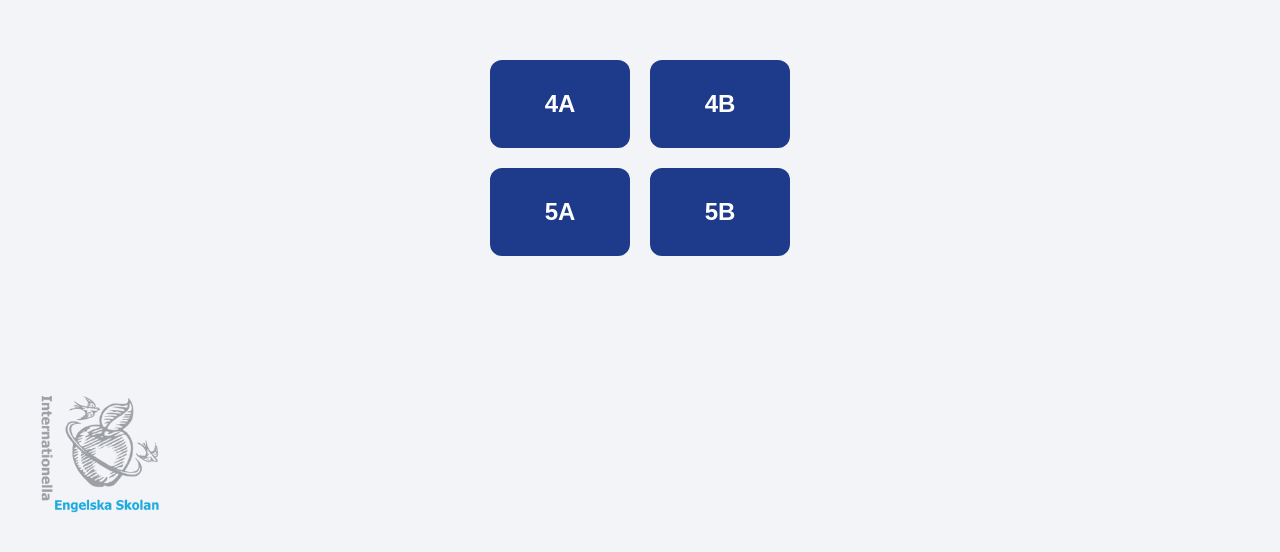
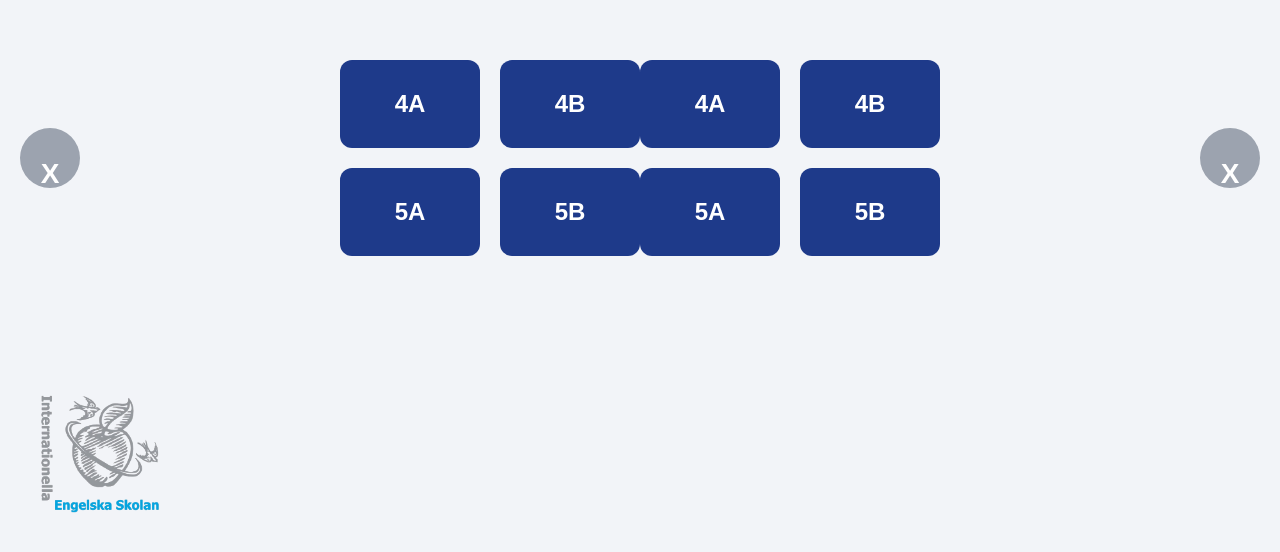
Before and after one commit to iesv-swe/house-points-junior, a plain HTML site: page index.html in a window 1280 px wide. Shown: the part 242-794 px from the top of the page. Drawn offline with Linux system fonts and the light colour scheme.

Commit message:
Update index.html

```diff
--- a/index.html
+++ b/index.html
@@ -1,3 +1,111 @@
+<!DOCTYPE html>
+<html lang="en">
+<head>
+    <meta charset="UTF-8">
+    <meta name="viewport" content="width=device-width, initial-scale=1.0">
+    <title>House Points</title>
+
+    <style>
+        body {
+            margin: 0;
+            height: 100vh;
+            display: flex;
+            justify-content: center;
+            align-items: center;
+            font-family: Arial, Helvetica, sans-serif;
+            background: #f2f4f8;
+        }
+
+        .container {
+            display: grid;
+            grid-template-columns: repeat(2, 1fr);
+            gap: 20px;
+            width: 300px;
+        }
+
+        button {
+            padding: 30px 0;
+            font-size: 24px;
+            font-weight: bold;
+            border: none;
+            border-radius: 12px;
+            cursor: pointer;
+            background: #1e3a8a;
+            color: white;
+            transition: background 0.2s ease, transform 0.1s ease;
+        }
+
+        button:hover {
+            background: #2563eb;
+        }
+
+        button:active {
+            transform: scale(0.97);
+        }
+
+        /* Side placeholder buttons */
+        .side-button {
+            position: fixed;
+            top: 50%;
+            transform: translateY(-50%);
+            width: 60px;
+            height: 60px;
+            border-radius: 50%;
+            font-size: 28px;
+            background: #9ca3af;
+            color: white;
+            cursor: default;
+        }
+
+        .side-left {
+            left: 20px;
+        }
+
+        .side-right {
+            right: 20px;
+        }
+
+        /* Logo placeholder */
+        .logo {
+            position: fixed;
+            bottom: 20px;
+            left: 20px;
+        }
+
+        .logo img {
+            max-width: 160px;
+            height: auto;
+            opacity: 0.9;
+        }
+    </style>
+</head>
+<body>
+
+    <!-- Main buttons -->
+    <div class="container">
+        <button onclick="goToForm()">4A</button>
+        <button onclick="goToForm()">4B</button>
+        <button onclick="goToForm()">5A</button>
+        <button onclick="goToForm()">5B</button>
+    </div>
+
+    <!-- Side placeholder buttons -->
+    <button class="side-button side-left">X</button>
+    <button class="side-button side-right">X</button>
+
+    <!-- Logo -->
+    <div class="logo">
+        <img src="logo.png" alt="Logo placeholder">
+    </div>
+
+    <script>
+        function goToForm() {
+            window.location.href = "https://docs.google.com/forms/d/e/1FAIpQLSewmU8OmqTGWjwE9WZJnkJCmpv9BS2uLM4utrj4bi9A18IP8A/viewform?usp=sharing&ouid=101971881823357341028";
+        }
+    </script>
+
+</body>
+</html>
 <!DOCTYPE html>
 <html lang="en">
 <head>
```
